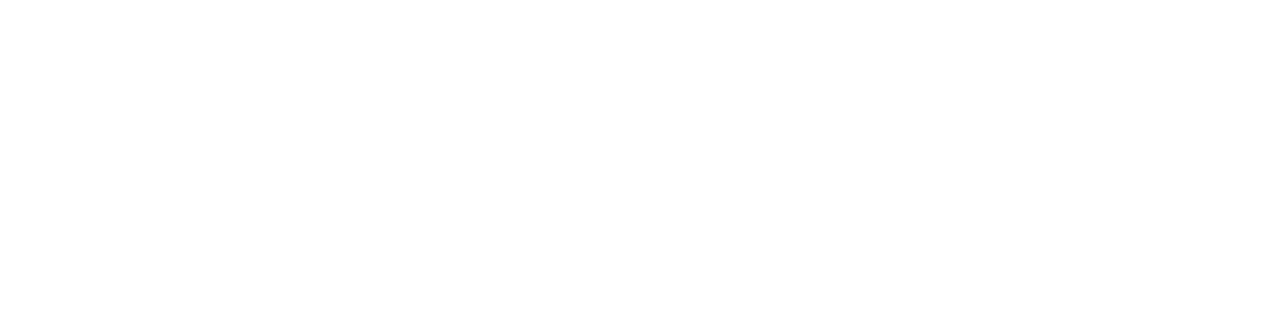
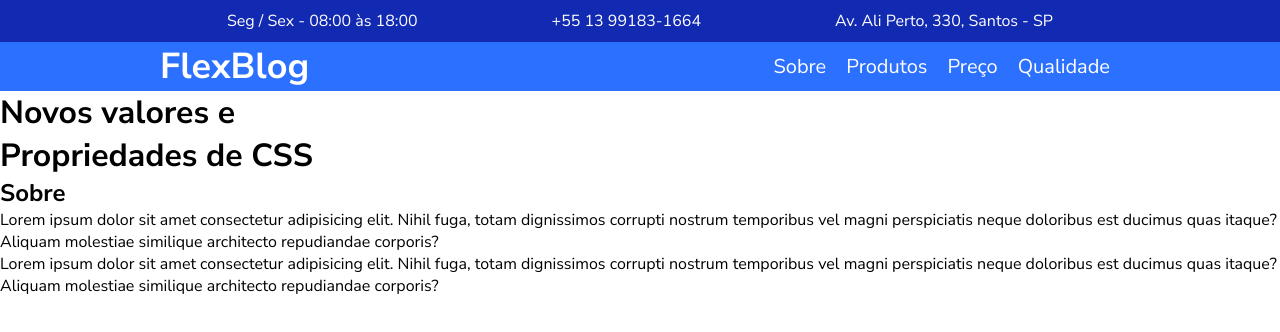
Before and after one commit to Steyz5K/flexblog, a plain HTML site: page index.html in a window 1280 px wide. Drawn offline with Linux system fonts and the light colour scheme.

Commit message:
aulas de elementos do css

```diff
--- a/css/style.css
+++ b/css/style.css
@@ -1,6 +1,78 @@
-*{
+/*:root: equivale a toda a estrutura do elemento HTML, é parecida com a tag HTML com diferença que a especificidade do root é maior*/
+:root {
+    --background-blue-Dark: #122ab2;
+    --background-blue-Bright: #2c70ff;
+    --background-Gray-Soft: #f7f7f7;
+    --row-purple: #ae81ff;
+    --row-Pink: #f9265e;
+    --row-Blue: #66d9eb;
+    --color-Gray-Soft: #a4a4a4;
+    --Color-Gray-Strong: #7c7c7c;
+    --color-black-bright: #222222;
+}
+
+/*Gerais - Reset*/
+* {
     font-family: 'Nunito Sans', sans-serif;
+    box-sizing: border-box;
+    margin: 0;
+    padding: 0;
+    background-color: var(--Background-Gray-Soft);
 }
-:root{
+
+.superinfo-bg {
+    background-color: var(--background-blue-Dark);
+    color: #fff;
 
 }
+
+.superinfo {
+    display: flex;
+    flex-wrap: wrap;
+    justify-content: space-around;
+    max-width: 960px;
+    margin: 0 auto;
+    padding: 10px 0;
+}
+
+.superinfo a {
+    color: #fff;
+    text-decoration: none;
+}
+
+.menu-bg {
+    background-color: var(--background-blue-Bright);
+}
+
+.menu {
+    max-width: 960px;
+    margin: 0 auto;
+    display: flex;
+    justify-content: space-between;
+    flex-wrap: wrap;
+    /*alinha o elemento na vertical*/
+    align-items: center;
+}
+
+.menu a{
+    color: #fff;
+}
+.menu-logo a{
+    font-size: 2.25em;
+    font-weight: bold;
+    text-decoration: none;
+}
+.menu-nav ul{
+    display: flex;
+    flex-wrap: wrap;
+    list-style: none;
+}
+.menu-nav a{
+    font-size: 1.25em;
+    padding: 10px;
+    text-decoration: none;
+    transition: .5s;
+}
+.menu-nav a:hover{
+    color: var(--background-blue-Dark);
+}
--- a/index.html
+++ b/index.html
@@ -14,7 +14,37 @@
 </head>
 
 <body>
+    <div class="superinfo-bg">
+        <div class="superinfo">
+            <p>Seg / Sex - 08:00 às 18:00</p>
+            <a href="tel:+5513991831664">+55 13 99183-1664</a>
+            <p>Av. Ali Perto, 330, Santos - SP</p>
+        </div>
+    </div>
+    <header class="menu-bg">
+        <div class="menu">
+            <div class="menu-logo">
+                <a href="#">FlexBlog</a>
+            </div>
+        <nav class="menu-nav">
+            <ul>
+                <li><a href="#sobre">Sobre</a></li>
+                <li><a href="#produtos">Produtos</a></li>
+                <li><a href="#preco">Preço</a></li>
+                <li><a href="#qualidade">Qualidade</a></li>
+            </ul>
+        </nav>
+        </div>
+    </header>
+    <h1 class="introducao">Novos valores e<br>Propriedades de CSS</h1>
+    <section class="sobre">
+        <div class="sobre-info">
+            <h2>Sobre</h2>
+            <p>Lorem ipsum dolor sit amet consectetur adipisicing elit. Nihil fuga, totam dignissimos corrupti nostrum temporibus vel magni perspiciatis neque doloribus est ducimus quas itaque? Aliquam molestiae similique architecto repudiandae corporis?</p>
+            <p>Lorem ipsum dolor sit amet consectetur adipisicing elit. Nihil fuga, totam dignissimos corrupti nostrum temporibus vel magni perspiciatis neque doloribus est ducimus quas itaque? Aliquam molestiae similique architecto repudiandae corporis?</p>
+        </div>
 
+    </section>
 </body>
 
 </html>
```
